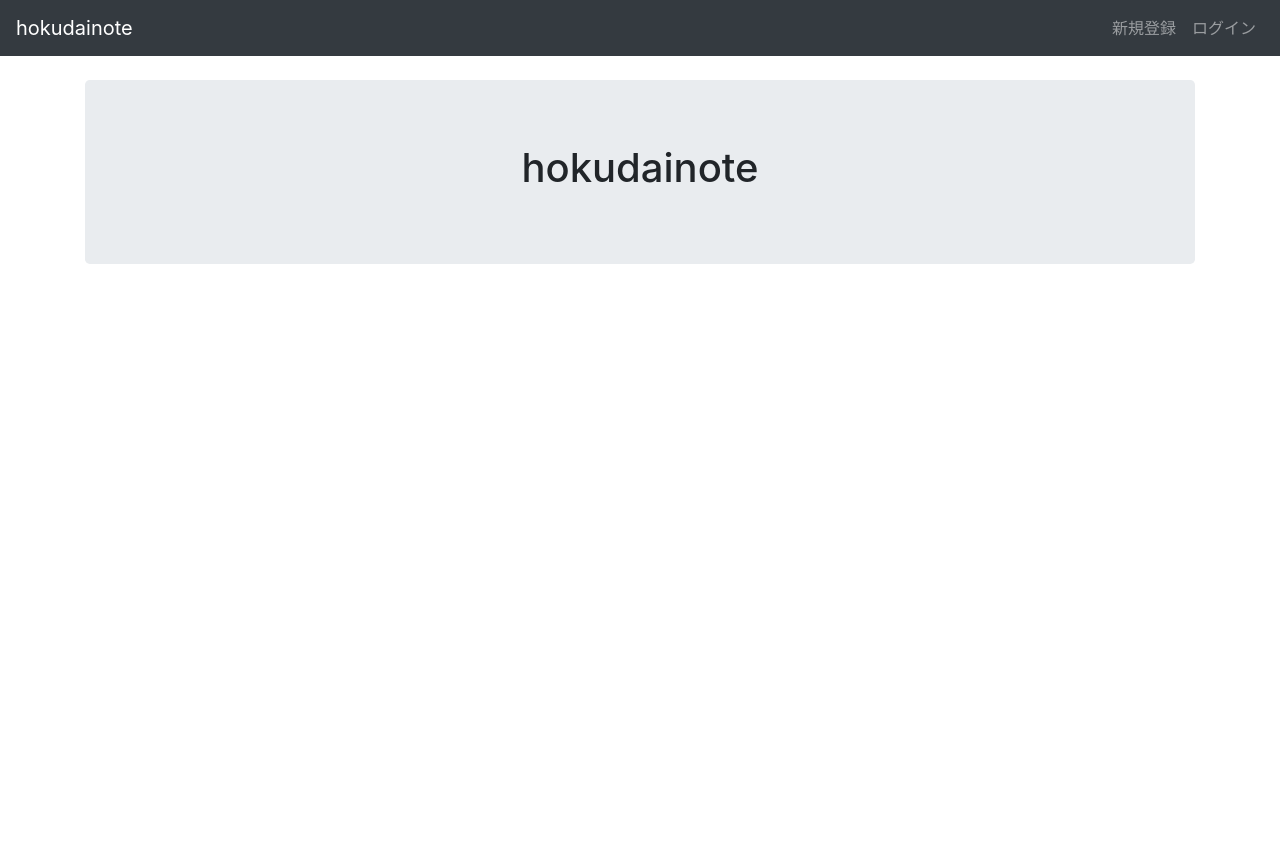
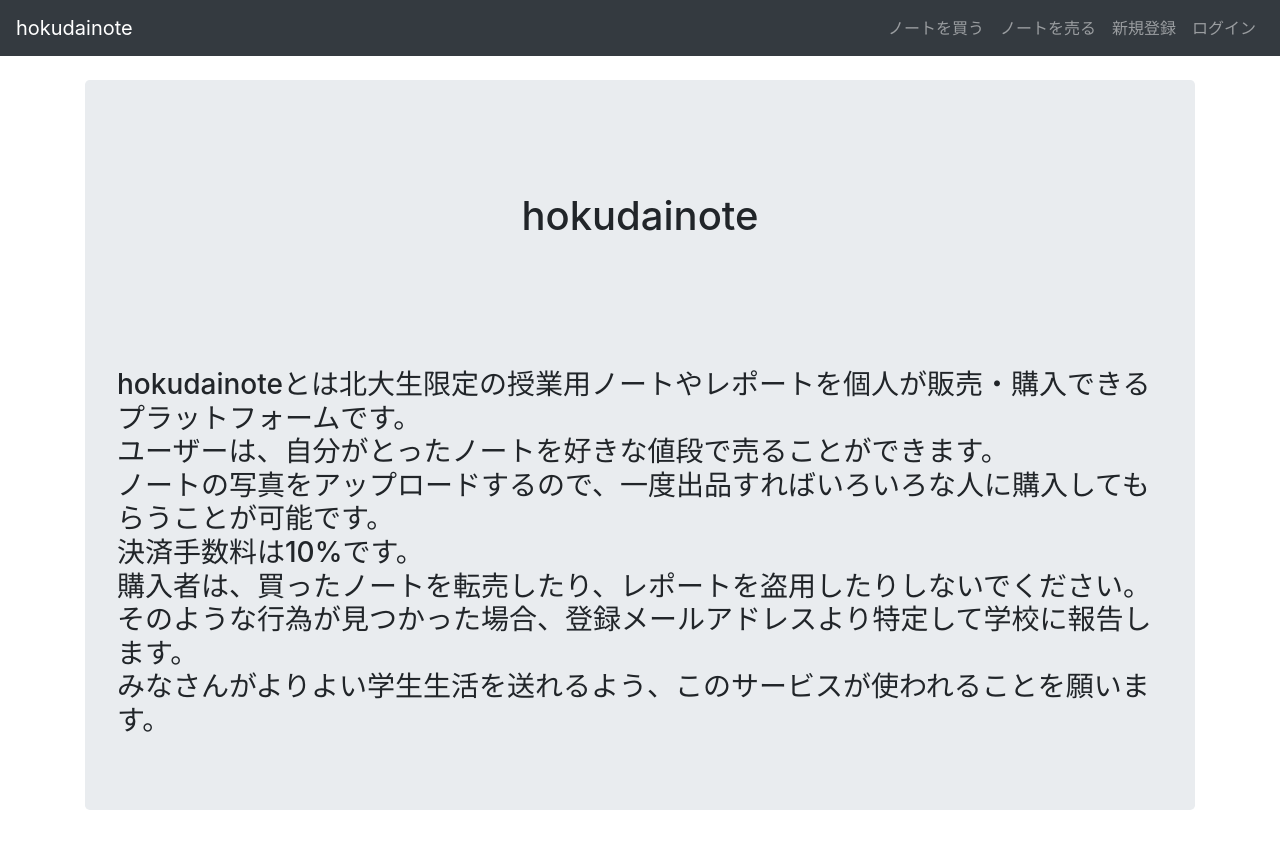
Before and after one commit to KenshiroSugiyama/hokudainote, a Rails app: page / in a window 1280 px wide. Before the commit the page ends 264 px from the top, so only its background shows below. Run offline with Rails 7, Linux system fonts and the light colour scheme; style sheets or scripts are compiled from the project's sources; some libraries are stand-ins or nearby versions.

```diff
--- a/app/controllers/notes_controller.rb
+++ b/app/controllers/notes_controller.rb
@@ -7,12 +7,17 @@ class NotesController < ApplicationController
     end
 
     def show
+        if user_signed_in?
             @image = Image.where(note_id: params[:id])
             @note = Note.find(params[:id])
             @lecture = Lecture.find(@note.lecture_id)
             @exhibitor = UserProfile.find_by(user_id: @note.exhibitor_id)
             #@user = User.find(@note.exhibitor_id).name
             @i = Image.find_by(note_id: params[:id])
+        else
+            redirect_to new_user_session_path
+            flash[:alert] = '詳細を見るにはログインが必要です'
+        end
     end
 
 
--- a/app/views/layouts/_navbar.html.erb
+++ b/app/views/layouts/_navbar.html.erb
@@ -8,6 +8,8 @@
     <div class="collapse navbar-collapse justify-content-end" id="navbarSupportedContent">
       <ul class="navbar-nav">
       <% unless user_signed_in? %>
+        <li class="nav-item"><%= link_to 'ノートを買う', '/notes#index', class: 'nav-link'  %></li>
+        <li class="nav-item"><%= link_to 'ノートを売る', new_lecture_path, class: 'nav-link'  %></li>
         <li class="nav-item"><%= link_to '新規登録', new_user_registration_path, class: 'nav-link'  %></li>
         <li class="nav-item"><%= link_to 'ログイン', new_user_session_path, class: 'nav-link'  %></li>
       <% else %>
--- a/app/views/toppages/index.html.erb
+++ b/app/views/toppages/index.html.erb
@@ -1,5 +1,20 @@
 <div class="center jumbotron">
+<br><br>
   <div class="text-center">
     <h1>hokudainote</h1>
   </div>
+<br>
+<br>
+<br>
+<br>
+<br>
+<h3>
+hokudainoteとは北大生限定の授業用ノートやレポートを個人が販売・購入できるプラットフォームです。<br>
+ユーザーは、自分がとったノートを好きな値段で売ることができます。<br>
+ノートの写真をアップロードするので、一度出品すればいろいろな人に購入してもらうことが可能です。<br>
+決済手数料は10%です。<br>
+購入者は、買ったノートを転売したり、レポートを盗用したりしないでください。<br>
+そのような行為が見つかった場合、登録メールアドレスより特定して学校に報告します。<br>
+みなさんがよりよい学生生活を送れるよう、このサービスが使われることを願います。
+</h3>
 </div>
```
Also changed, not shown: app/controllers/notes/lectures_controller.rb (+6 -1 lines), app/views/notes/_notes.html.erb (+7 -3 lines). Lines whose indentation alone changed are shown as unchanged.
